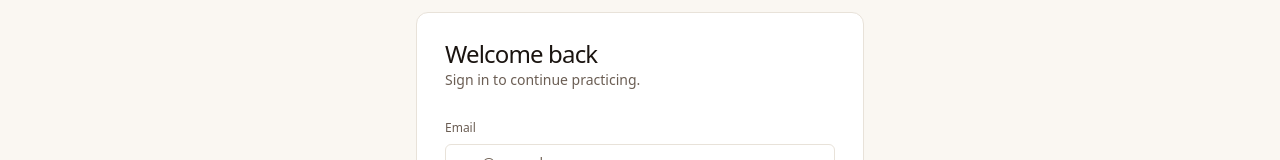
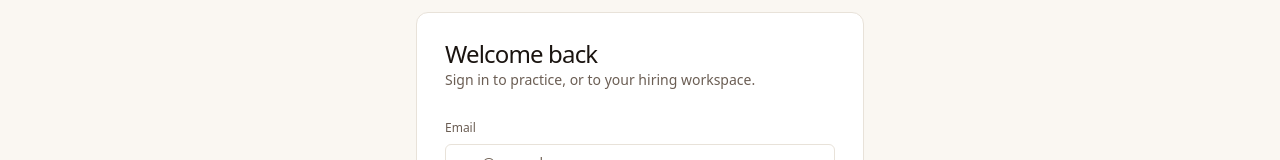
Before and after one commit to CODE-BLANK01/inturview, a Next.js app: page /signin in a window 1280 px wide. Shown: the part 187-347 px from the top of the page. Built offline with nearby package versions, Linux system fonts and the light colour scheme; no server answers; a web font is replaced by a local one.

Commit message:
Hiring teammates land in their workspace after sign-in (R10)
With no destination given, someone in a workspace who never set up
practice goes to /hire, not practice onboarding. Sign-in and sign-up copy
no longer assumes a practice user.

```diff
--- a/app/dashboard/page.tsx
+++ b/app/dashboard/page.tsx
@@ -1,4 +1,5 @@
 import { redirect } from "next/navigation";
+import { defaultDestination } from "@/lib/landing";
 import { DashboardShell } from "@/components/dashboard/DashboardShell";
 import { PracticeActivity } from "@/components/dashboard/PracticeActivity";
 import { Greeting } from "@/components/dashboard/Greeting";
@@ -35,7 +36,8 @@ export default async function DashboardPage() {
   });
   if (!profile) redirect("/signin");
   if (!profile.emailVerifiedAt) redirect("/verify-email");
-  if (!profile.onboardingCompletedAt) redirect("/onboarding");
+  // Practice onboarding, unless they're here for a hiring workspace.
+  if (!profile.onboardingCompletedAt) redirect(await defaultDestination(user.id, null));
 
   // First authenticated dashboard visit on a later day, within the first week.
   // An atomic stamp prevents duplicate retention events on concurrent page loads.
--- a/app/verify-email/page.tsx
+++ b/app/verify-email/page.tsx
@@ -1,5 +1,6 @@
 import { AuthShell } from "@/components/AuthShell";
 import { redirect } from "next/navigation";
+import { defaultDestination } from "@/lib/landing";
 import { afterVerify } from "@/lib/nextPath";
 import { requireUser } from "@/lib/auth";
 import { prisma } from "@/lib/db";
@@ -32,7 +33,7 @@ export default async function VerifyEmailPage({
   if (!profile) redirect("/signin");
 
   // An explicit destination (e.g. a teammate invitation) wins over practice onboarding.
-  const next = intended ?? (profile.onboardingCompletedAt ? "/dashboard" : "/onboarding");
+  const next = intended ?? (await defaultDestination(user.id, profile.onboardingCompletedAt));
 
   // If they're already verified and visit this page (with or without token),
   // bounce them forward.
--- a/components/AuthForm.tsx
+++ b/components/AuthForm.tsx
@@ -126,9 +126,13 @@ export function AuthForm({ mode }: { mode: Mode }) {
           {mode === "signin" ? "Welcome back" : "Create your account"}
         </h1>
         <p className="text-sm text-text-muted mb-6">
-          {mode === "signin"
-            ? "Sign in to continue practicing."
-            : "Start running mock interviews in under a minute."}
+          {intended?.startsWith("/hire")
+            ? mode === "signin"
+              ? "Sign in to your hiring workspace."
+              : "Create your account to join your team on inturview Hire."
+            : mode === "signin"
+              ? "Sign in to practice, or to your hiring workspace."
+              : "Start running mock interviews in under a minute."}
         </p>
 
         {reasonBanner && (
--- /dev/null
+++ b/lib/landing.ts
@@ -0,0 +1,10 @@
+// Where someone goes when nothing else says where (signing in from the home
+// page, finishing email verification). Hiring teammates who never set up
+// practice go to their workspace, not practice onboarding.
+import { prisma } from "./db";
+
+export async function defaultDestination(userId: string, onboardingCompletedAt: Date | null): Promise<string> {
+  if (onboardingCompletedAt) return "/dashboard";
+  const memberships = await prisma.organizationMember.count({ where: { userId } });
+  return memberships > 0 ? "/hire" : "/onboarding";
+}
```
